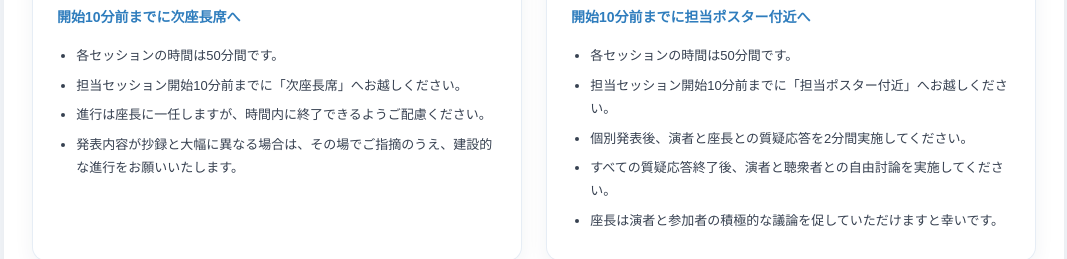
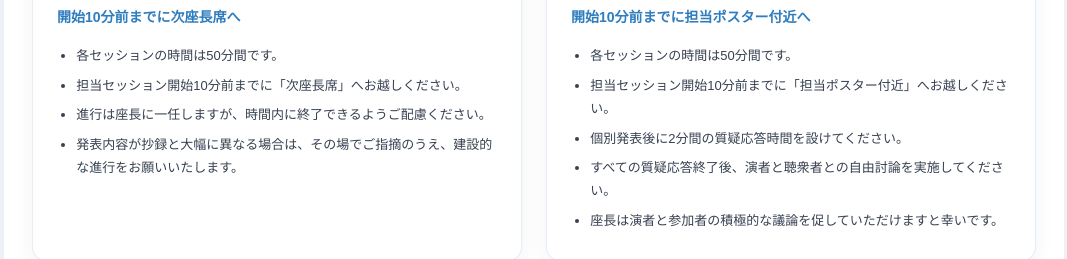
Before and after one commit to kk101216/presentation, a plain HTML site: page index.html in a window 1280 px wide. Shown: the part 1820-2079 px from the top of the page, without its empty margins (106-1173 px from the left). Drawn offline with Linux system fonts and the light colour scheme.

Commit message:
Update index.html

```diff
--- a/index.html
+++ b/index.html
@@ -465,7 +465,7 @@
                 <ul class="speaker-list">
                     <li>各セッションの時間は50分間です。</li>
                     <li>担当セッション開始10分前までに「担当ポスター付近」へお越しください。</li>
-                    <li>個別発表後、演者と座長との質疑応答を2分間実施してください。</li>
+                    <li>個別発表後に2分間の質疑応答時間を設けてください。</li>
                     <li>すべての質疑応答終了後、演者と聴衆者との自由討論を実施してください。</li>
                     <li>座長は演者と参加者の積極的な議論を促していただけますと幸いです。</li>
                 </ul>
```
